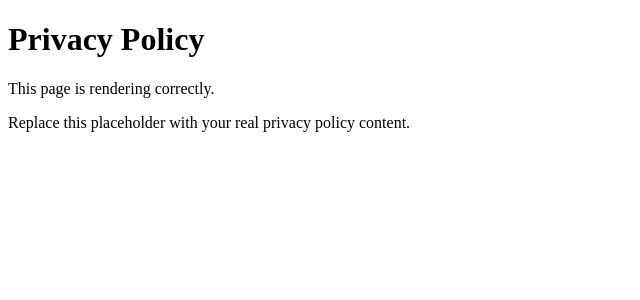
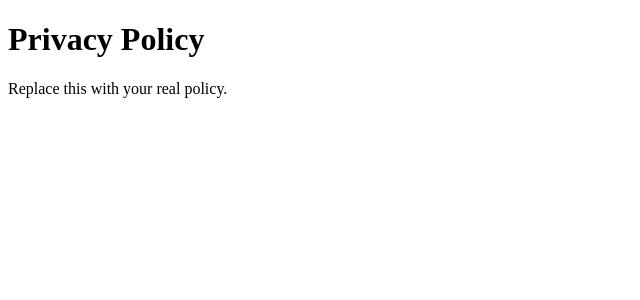
Before and after one commit to nelsonaddae2512-maker/Truvern-Website, a Next.js app: page /legal/privacy in a window 1280 px wide. Shown: the top 300 px of the page, without its empty margins (0-640 px from the left). Built offline with nearby package versions, Linux system fonts and the light colour scheme.

Commit message:
chore(legal): add static /legal/privacy page

```diff
--- a/app/legal/privacy/page.tsx
+++ b/app/legal/privacy/page.tsx
@@ -1,9 +1,11 @@
-export default function PrivacyPage() {
+/** Static Privacy page */
+export const dynamic = "force-static";
+
+export default function Page() {
   return (
-    <main className="prose max-w-3xl mx-auto p-8">
+    <main className="prose mx-auto p-8">
       <h1>Privacy Policy</h1>
-      <p>This page is rendering correctly.</p>
-      <p>Replace this placeholder with your real privacy policy content.</p>
+      <p>Replace this with your real policy.</p>
     </main>
   );
 }
```
